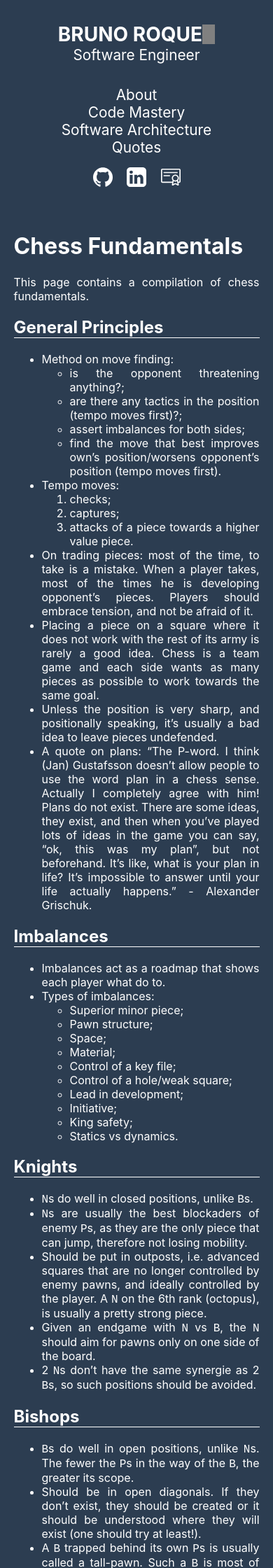
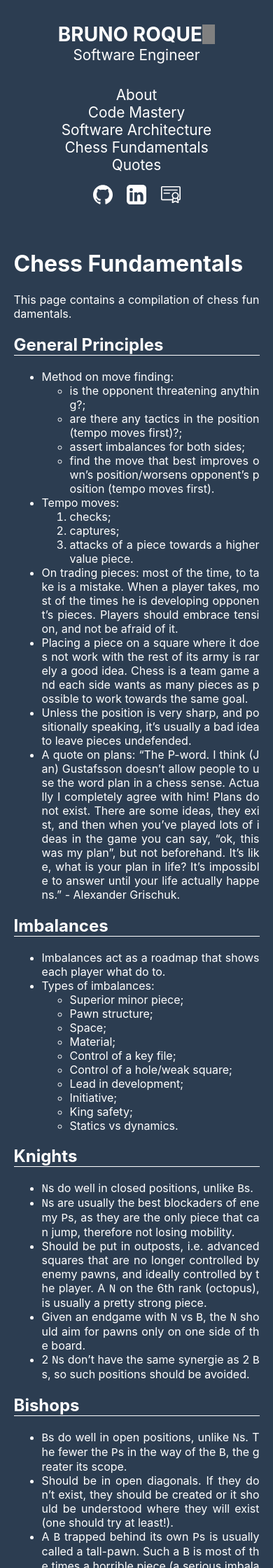
Before and after one commit to brunoroque06/brunoroque06.github.io, a Jekyll site: the page built from _pages/chess-fundamentals.md, in a window 390 px wide. Shown: the top 2240 px of the page at 70% size. Built offline with Jekyll 4.4.1, drawn with Linux system fonts in a browser that asks for light colours.

Commit message:
Add chess fundamentals page to website

```diff
--- a/_data/pages.yml
+++ b/_data/pages.yml
@@ -1,3 +1,4 @@
 - Code Mastery
 - Software Architecture
+- Chess Fundamentals
 - Quotes
--- a/_includes/style.scss
+++ b/_includes/style.scss
@@ -23,7 +23,7 @@ body {
     width: 68rem;
     margin: 2rem auto;
     display: flex;
-    flex-direction: row;
+    flex-direction: column;
     align-items: center;
     a {
       text-decoration: none;
@@ -47,7 +47,7 @@ body {
     }
     .pages {
       display: flex;
-      margin-left: auto;
+      margin: 2rem 0 0.5rem;
       .page {
         font-size: 1.3rem;
         margin: 0 0.5rem;
@@ -96,6 +96,19 @@ body {
       border-bottom: 0.1rem solid $font-color;
     }
   }
+  table {
+    width: 100%;
+    border-collapse: collapse;
+    th {
+      background-color: $hover-color;
+    }
+    td {
+      border-bottom: 0.1rem solid $hover-color;
+    }
+    tr:hover {
+      background-color: $hover-color;
+    }
+  }
 }
 @media only screen and (max-width: 72em) {
   body {
@@ -107,20 +120,12 @@ body {
     }
   }
 }
-@media only screen and (max-width: 60em) {
-  body header {
-    flex-direction: column;
-    .pages {
-      margin: 2rem 0 0.5rem;
-    }
-  }
-}
 @media only screen and (max-width: 35em) {
   body header .pages {
     flex-direction: column;
   }
 }
-@media only screen and (max-width: 15em) {
+@media only screen and (max-width: 25em) {
   body {
     word-break: break-all;
   }
```
